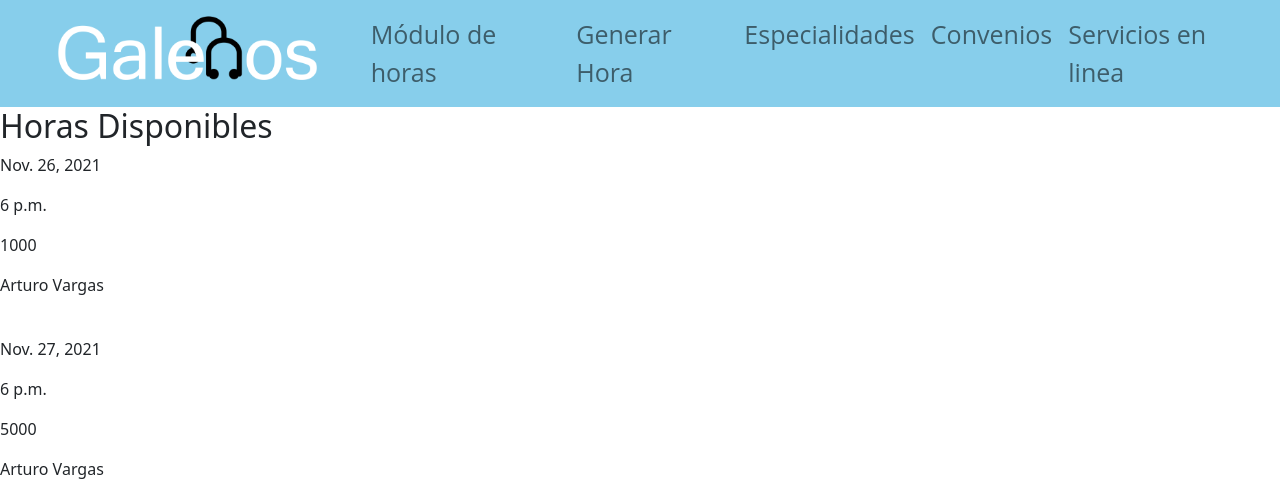
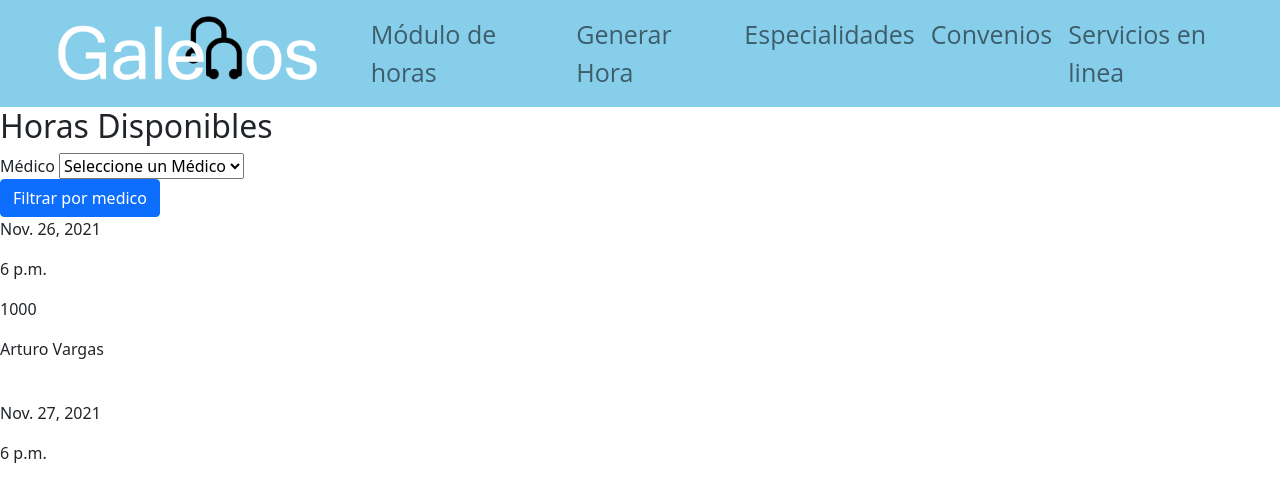
Before and after one commit to Tato1272/Centro_medico, a Django app: page /listar_hora in a window 1280 px wide. Shown: the top 479 px of the page. Run offline with Django 3.2, Linux system fonts and the light colour scheme; data comes from the database, SQL or seed files in the repository.

Commit message:
ComboBox medico en listar_horas

```diff
--- a/AppGalenos/templates/listar_horas.html
+++ b/AppGalenos/templates/listar_horas.html
@@ -9,6 +9,20 @@
 {% block contenido %}
 
     <h2>Horas Disponibles</h2>
+
+    <form action="POST" enctype="multipart/form-data">
+        {% csrf_token %}
+        <div class="form-group col-12">
+            <label for="medico">Médico</label>
+            <select name="medico" id="medico">
+                <option selected="selected">Seleccione un Médico</option>
+                {% for m in medicos %}
+                <option value="{{ m.id }}">{{ m.primerNombre }} {{ m.primerApellido }} </option>
+                {% endfor %}
+            </select>
+        </div>
+        <button type="submit" class="btn btn-primary">Filtrar por medico</button>
+    </form>
 
     {% for c in horas %}
         <div class="item">
--- a/AppGalenos/views.py
+++ b/AppGalenos/views.py
@@ -4,19 +4,27 @@ from .forms import HorasForm
 
 # Create your views here.
 
+
 def return_home(request):
-    return render(request,"home.html")
+    return render(request, "home.html")
+
 
 def listar_hora(request):
     horas = Hora.objects.all()
-    return render(request, "listar_horas.html", {'horas': horas})
+    medicos = Medico.objects.all()
+    data = {
+        'horas': horas,
+        'medicos': medicos
+    }
+    return render(request, "listar_horas.html", data)
+
 
 def add_hora(request):
 
     medicos = Medico.objects.all()
 
-    data={
-        'form' : HorasForm(),
+    data = {
+        'form': HorasForm(),
         'medicos': medicos
     }
 
@@ -29,22 +37,25 @@ def add_hora(request):
             data["form"] = formulario
     return render(request, "add_hora.html", data)
 
+
 def borrar_hora(request, id_hora):
     instancia = Hora.objects.get(id=id_hora)
     instancia.delete()
     return redirect('listar_horas')
 
+
 def editar_hora(request, id_hora):
     hora = get_object_or_404(Hora, id=id_hora)
 
     data = {
-        'form' : HorasForm(instance=hora)
+        'form': HorasForm(instance=hora)
     }
 
     if request.method == 'POST':
-        formulario = HorasForm(data=request.POST, instance=hora, files=request.FILES)
+        formulario = HorasForm(
+            data=request.POST, instance=hora, files=request.FILES)
         if formulario.is_valid():
             formulario.save()
-            return redirect (to="listar_horas")
+            return redirect(to="listar_horas")
         data["form"] = formulario
     return render(request, "horas/editar_hora.html", data)
```
